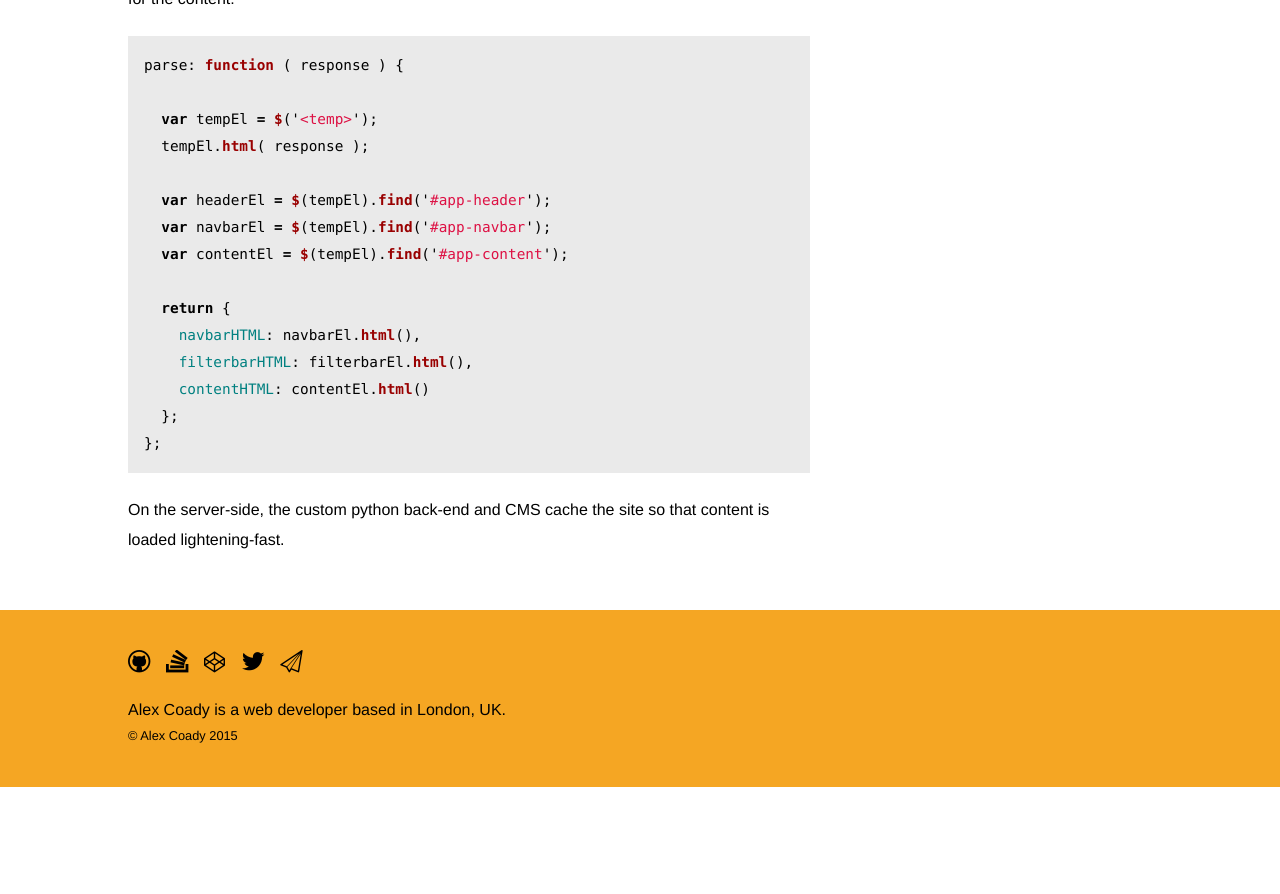
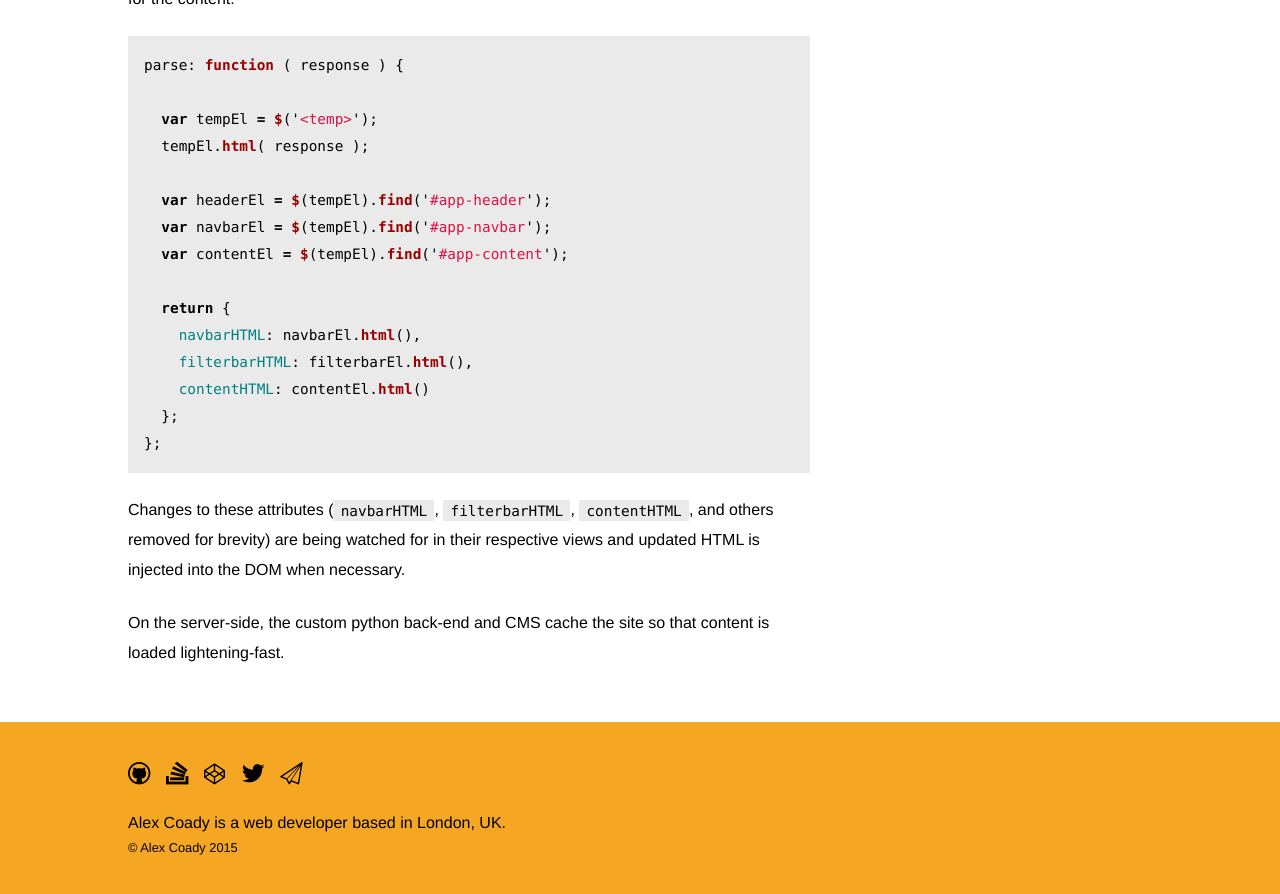
Before and after one commit to alexcoady/alexcoady.github.io, a Jekyll site: the page built from _posts/2015-03-15-stink-redesign.markdown, in a window 1280 px wide and 900 px high, scrolled down 1349 px. Shown: the top 894 px of the window. Built offline with Jekyll 4.4.1, drawn with Linux system fonts in a browser that asks for light colours; some web fonts are replaced; before the commit the page ends 2136 px from its top, so only the background shows below that.

Commit message:
stink content

```diff
--- a/_posts/2015-03-15-stink-redesign.markdown
+++ b/_posts/2015-03-15-stink-redesign.markdown
@@ -40,4 +40,6 @@ parse: function ( response ) {
 };
 {% endhighlight %}
 
+Changes to these attributes (`navbarHTML`, `filterbarHTML`, `contentHTML`, and others removed for brevity) are being watched for in their respective views and updated HTML is injected into the DOM when necessary.
+
 On the server-side, the custom python back-end and CMS cache the site so that content is loaded lightening-fast.
```
